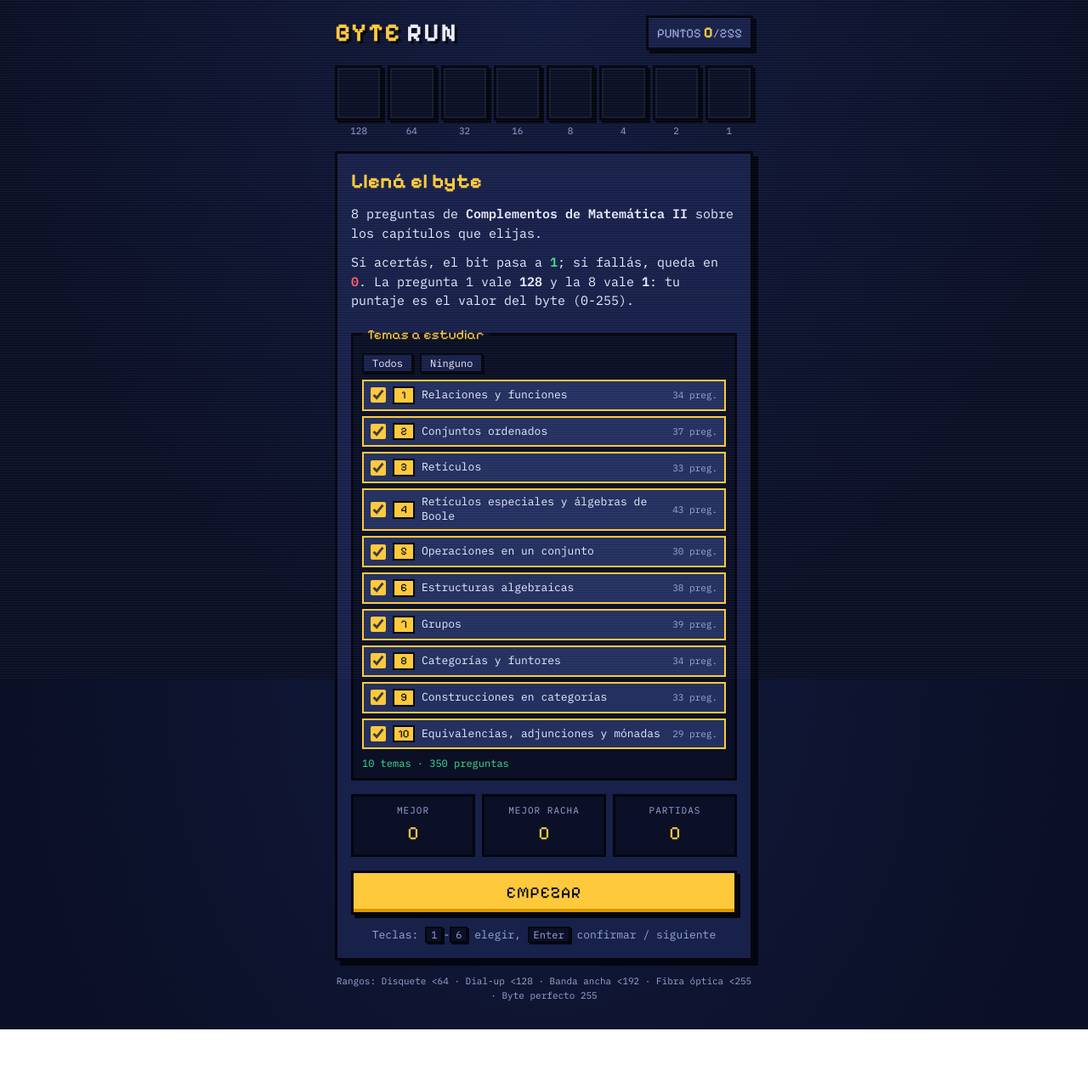
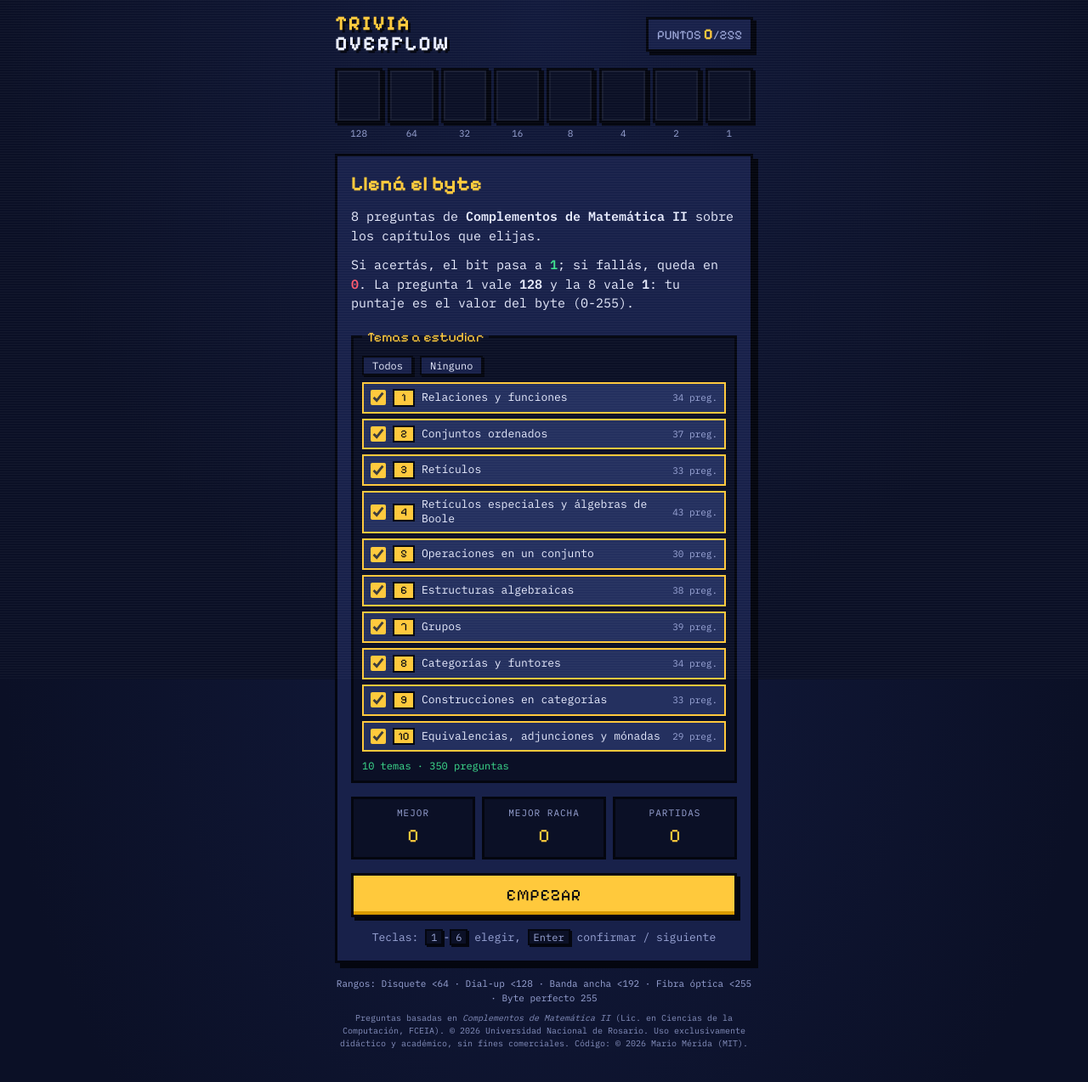
Before and after one commit to mariomerida88/m88_game_TriviaOverflow, a plain HTML site: page index.html in a window 1280 px wide. Shown: the whole page at 85% size. Before the commit the page ends 1212 px from the top, so only its background shows below. Drawn offline with Linux system fonts and the light colour scheme.

Commit message:
Rename to Trivia Overflow, add licenses and book reference
- Game renamed to Trivia Overflow (title, logo, copied result text);
  stats saved under the old storage key are still read
- LICENSE: code under MIT (c) Mario Mérida; question content
  (c) Universidad Nacional de Rosario, educational non-commercial use
- README with the reference to the course notes (FCEIA, UNR)
- Footer shows the copyright notice
- docs/ (the course PDF) is git-ignored

Co-Authored-By: Claude Opus 5.5 <noreply@anthropic.com>

```diff
--- a/game.js
+++ b/game.js
@@ -1,9 +1,10 @@
-/* Byte Run - game logic + UI. No dependencies. */
+/* Trivia Overflow - game logic + UI. No dependencies. */
 (function () {
   "use strict";
 
   var BITS = 8;
-  var STORAGE_KEY = "byterun:v1";
+  var STORAGE_KEY = "triviaoverflow:v1";
+  var LEGACY_STORAGE_KEY = "byterun:v1"; // stats saved before the rename
   var RANKS = [
     { min: 255, title: "Byte perfecto" },
     { min: 192, title: "Fibra óptica" },
@@ -109,7 +110,8 @@
   function loadStats() {
     var base = { best: 0, bestStreak: 0, runs: 0, chapters: null };
     try {
-      var raw = window.localStorage.getItem(STORAGE_KEY);
+      var raw = window.localStorage.getItem(STORAGE_KEY) ||
+        window.localStorage.getItem(LEGACY_STORAGE_KEY);
       if (!raw) return base;
       var s = JSON.parse(raw);
       return {
@@ -412,7 +414,7 @@
       : (run.chapters.length === 1 ? "Cap. " : "Caps. ") + run.chapters.join(", ");
     el.resTopics.textContent = "Temas: " + topicsText;
 
-    lastResultText = "BYTE RUN " + byteStr + " = " + value + "/255 (" + hex + ")\n" +
+    lastResultText = "TRIVIA OVERFLOW " + byteStr + " = " + value + "/255 (" + hex + ")\n" +
       run.bits.map(function (b) { return b ? "🟩" : "🟥"; }).join("") + "\n" +
       rank + " | " + correct + "/" + BITS + " correctas | racha " + run.longest + "\n" +
       "Complementos de Matemática II · " + topicsText;
--- a/index.html
+++ b/index.html
@@ -3,8 +3,8 @@
 <head>
   <meta charset="utf-8">
   <meta name="viewport" content="width=device-width, initial-scale=1">
-  <title>Byte Run - Complementos de Matemática II</title>
-  <meta name="description" content="Byte Run: 8 preguntas de Complementos de Matemática II, 8 bits, puntaje de 0 a 255.">
+  <title>Trivia Overflow - Complementos de Matemática II</title>
+  <meta name="description" content="Trivia Overflow: 8 preguntas de Complementos de Matemática II, 8 bits, puntaje de 0 a 255.">
   <meta name="theme-color" content="#0b1026">
   <link rel="preconnect" href="https://fonts.googleapis.com">
   <link rel="preconnect" href="https://fonts.gstatic.com" crossorigin>
@@ -14,7 +14,7 @@
 <body>
   <main class="app">
     <header class="top">
-      <h1 class="logo">BYTE<span>RUN</span></h1>
+      <h1 class="logo">TRIVIA<span>OVERFLOW</span></h1>
       <div class="hud">PUNTOS <strong id="hud-score">0</strong>/255</div>
     </header>
 
@@ -83,7 +83,10 @@
       <p id="copy-status" class="copy-status" role="status" aria-live="polite"></p>
     </section>
 
-    <footer class="foot">Rangos: Disquete &lt;64 &middot; Dial-up &lt;128 &middot; Banda ancha &lt;192 &middot; Fibra óptica &lt;255 &middot; Byte perfecto 255</footer>
+    <footer class="foot">
+      <p>Rangos: Disquete &lt;64 &middot; Dial-up &lt;128 &middot; Banda ancha &lt;192 &middot; Fibra óptica &lt;255 &middot; Byte perfecto 255</p>
+      <p class="legal">Preguntas basadas en <cite>Complementos de Matemática II</cite> (Lic. en Ciencias de la Computación, FCEIA). &copy; 2026 Universidad Nacional de Rosario. Uso exclusivamente didáctico y académico, sin fines comerciales. Código: &copy; 2026 Mario Mérida (MIT).</p>
+    </footer>
   </main>
 
   <script src="questions.js"></script>
--- a/questions.js
+++ b/questions.js
@@ -1,5 +1,6 @@
 /*
- * Byte Run - banco de preguntas.
+ * Trivia Overflow - banco de preguntas.
+ * Basado en "Complementos de Matemática II" (FCEIA, Universidad Nacional de Rosario).
  * Fuente: "Complementos de Matemática II" (LCC, FCEIA - UNR, 2026), docs/ComplementosII.pdf
  *
  * Para agregar una pregunta, sumá un objeto al arreglo:
--- a/style.css
+++ b/style.css
@@ -54,12 +54,13 @@ body::after {
 .logo {
   margin: 0;
   font-family: var(--font-pixel);
-  font-size: 30px;
+  font-size: 24px;
+  line-height: 1;
   letter-spacing: 2px;
   color: var(--gold);
   text-shadow: 3px 3px 0 var(--line);
 }
-.logo span { color: var(--ink); margin-left: 6px; }
+.logo span { display: block; color: var(--ink); }
 .hud {
   font-family: var(--font-pixel);
   font-size: 15px;
@@ -345,6 +346,9 @@ kbd {
 .copy-status { text-align: center; color: var(--green); min-height: 1.5em; margin: 10px 0 0 !important; }
 
 .foot { font-size: 11px; color: var(--muted); text-align: center; }
+.foot p { margin: 0 0 8px; }
+.foot .legal { font-size: 10px; line-height: 1.5; opacity: .85; }
+.foot cite { font-style: italic; }
 
 @media (max-width: 360px) {
   .actions { grid-template-columns: 1fr; }
```
Also changed, not shown: 3 other files.
